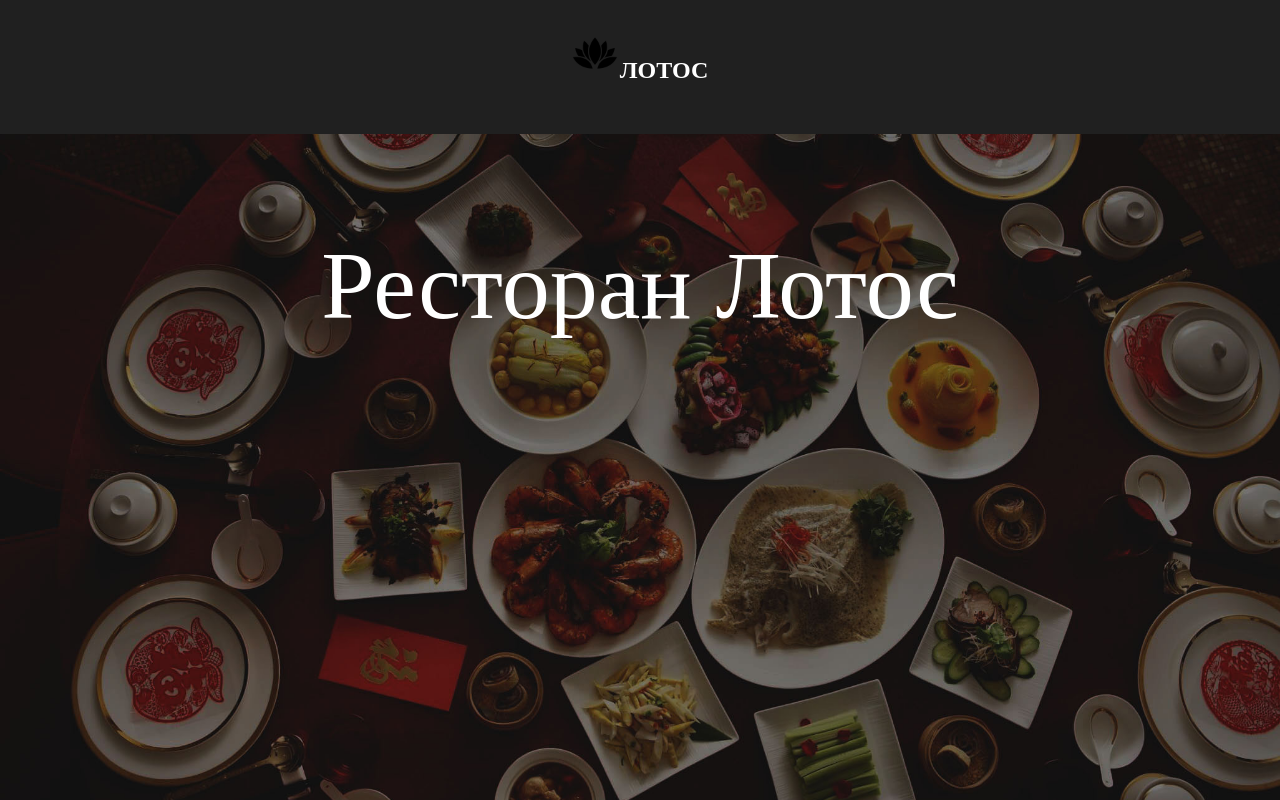
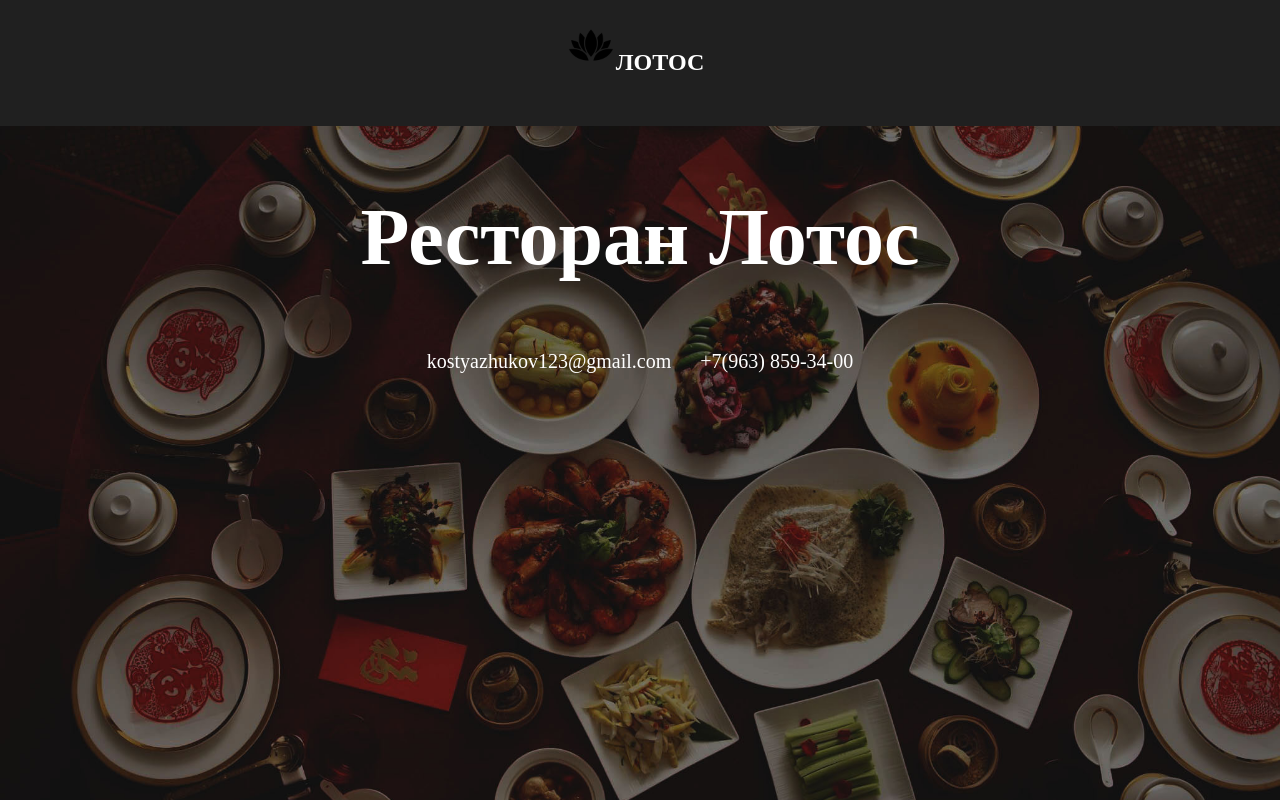
Before and after one commit to kostya26655/Lotus, a plain HTML site: page index.html in a window 1280 px wide. Drawn offline with Linux system fonts and the light colour scheme.

Commit message:
Contacts
Добавление контактов

```diff
--- a/index.html
+++ b/index.html
@@ -13,7 +13,9 @@
                 <h1><img src="img/l.png" width="50" height="50" Alt="logo">ЛОТОС</h1>
             </nav>
             <div>
-                <p>Ресторан Лотос</p>
+                <h2>Ресторан Лотос</h2>
+                <a class="header-email" href="maito:kostyazhukov123@gmail">kostyazhukov123@gmail.com</a>
+                <a class="header-phone" href="79638593400">+7(963) 859-34-00</a>
             </div>
         </header>
         <main>
--- a/style.css
+++ b/style.css
@@ -1,8 +1,8 @@
 body {
-   font: 16px 26px Arial, Helvetica, sans-serif;
-   background-image: url("img/atable.jpg");
+   font:Arial, Helvetica, sans-serif;
+   background: url("img/atable.jpg") no-repeat;
    background-size: cover;
-
+   margin: 0px;
 
 }
 
@@ -15,14 +15,27 @@ body {
    background-repeat: no-repeat;
    margin-top: -10px;
    margin-left: -10px;
-   margin-right: -8px;
+
  }
 
 h1 {
    color:#ffffff;
    margin-top: 0px;
 }
-p{
-font-size: 6em;
+h2{
+font-size: 5em;
 color:#ffffff;
 }
+.page-header a {
+   color: #ffffff;
+   text-decoration: none;
+   font-size: 20px;
+   text-align: center;
+}
+.header-email {
+   background-image: url("img/gmail.png")
+}
+.header-phone {
+   padding-left: 25px;
+
+}
```
Also changed, not shown: img/gmail.png (added), img/gmail1.png (added).
